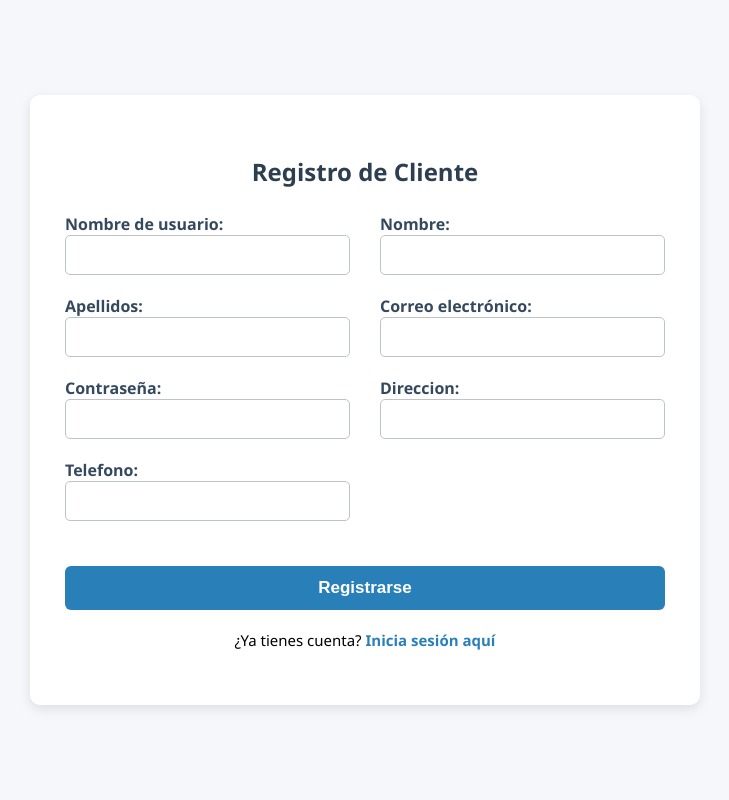
After one commit to alexandersuclupe/Proyecto_Dino_ver2, a Django app: page /registrar/ in a window 1280 px wide. The commit adds this page. Shown: the whole page, without its empty margins (275-1004 px from the left). Run offline with Django 5.2, Linux system fonts and the light colour scheme.

Commit message:
Actualizacion proyecto

```diff
--- a/core/forms.py
+++ b/core/forms.py
@@ -1,6 +1,8 @@
 from django import forms
 from .models import EncuestaSatisfaccion
 from .models import Cliente  # Asegúrate de tener este modelo
+from django.contrib.auth.models import User
+
 
 
 class EncuestaSatisfaccionForm(forms.ModelForm):
@@ -33,3 +35,29 @@ class EncuestaSatisfaccionForm(forms.ModelForm):
         labels = {
             'comentario': 'Comentario adicional (opcional)',
         }
+
+
+class RegistroClienteForm(forms.ModelForm):
+    username = forms.CharField(label='Nombre de usuario')
+    email = forms.EmailField(label='Correo electrónico')
+    password = forms.CharField(widget=forms.PasswordInput, label='Contraseña')
+    first_name = forms.CharField(label='Nombre')
+    last_name = forms.CharField(label='Apellidos')
+
+    class Meta:
+        model = Cliente
+        fields = ['direccion', 'telefono']
+
+    def save(self, commit=True):
+        user = User.objects.create_user(
+            username=self.cleaned_data['username'],
+            email=self.cleaned_data['email'],
+            password=self.cleaned_data['password'],
+            first_name=self.cleaned_data['first_name'],
+            last_name=self.cleaned_data['last_name'],
+        )
+        cliente = super().save(commit=False)
+        cliente.user = user
+        if commit:
+            cliente.save()
+        return cliente
--- a/core/models.py
+++ b/core/models.py
@@ -6,14 +6,12 @@ from datetime import timedelta
 
 # Cliente
 class Cliente(models.Model):
-    nombre = models.CharField(max_length=100)
-    apellidos = models.CharField(max_length=100)
-    correo = models.EmailField()
+    user = models.ForeignKey(User, on_delete=models.CASCADE, null=True, blank=True)
     direccion = models.CharField(max_length=200, blank=True, null=True)
     telefono = models.CharField(max_length=20, blank=True, null=True)
 
     def __str__(self):
-        return self.nombre
+        return self.user.get_full_name()
 
 # Producto
 class Producto(models.Model):
--- a/core/views.py
+++ b/core/views.py
@@ -1,11 +1,10 @@
 from django.shortcuts import render, get_object_or_404, redirect
 from .models import Venta, EncuestaSatisfaccion
 from .forms import EncuestaSatisfaccionForm
-from django.shortcuts import render
+from django.shortcuts import render, redirect
 from django.contrib.auth import authenticate, login
 from django.contrib import messages
-
-
+from .forms import RegistroClienteForm
 
 
 def encuesta_satisfaccion(request, venta_id):
@@ -49,3 +48,14 @@ def login_view(request):
             messages.error(request, 'Credenciales inválidas. Intenta nuevamente.')
 
     return render(request, 'login.html')
+
+def registro_cliente(request):
+    if request.method == 'POST':
+        form = RegistroClienteForm(request.POST)
+        if form.is_valid():
+            form.save()
+            messages.success(request, 'Registro exitoso. Ahora puedes iniciar sesión.')
+            return redirect('login')
+    else:
+        form = RegistroClienteForm()
+    return render(request, 'registro_cliente.html', {'form': form})
--- /dev/null
+++ b/static/css/registro_cliente.css
@@ -0,0 +1,103 @@
+body {
+  font-family: 'Segoe UI', Tahoma, Geneva, Verdana, sans-serif;
+  background: #f5f7fa;
+  margin: 0;
+  padding: 0;
+  display: flex;
+  align-items: center;
+  justify-content: center;
+  height: 100vh;
+}
+
+.encuesta-container {
+  background: #fff;
+  padding: 40px 35px;
+  box-shadow: 0 4px 12px rgba(0,0,0,0.1);
+  border-radius: 10px;
+  width: 100%;
+  max-width: 600px; /* un poco más ancho para dos columnas */
+}
+
+h2 {
+  text-align: center;
+  color: #2c3e50;
+  margin-bottom: 25px;
+}
+
+/* Usamos grid para el form, dos columnas y espacio */
+form {
+  display: grid;
+  grid-template-columns: 1fr 1fr; /* dos columnas iguales */
+  gap: 20px 30px; /* filas 20px, columnas 30px */
+}
+
+/* Hacemos que el label tome toda la columna en la que está */
+form label {
+  grid-column: span 2; /* que label ocupe ambas columnas para que quede encima del input */
+  font-weight: 600;
+  color: #34495e;
+  margin-bottom: 6px;
+}
+
+/* Los inputs, select, textarea dentro del form ocuparán solo una columna */
+form input, form select, form textarea {
+  width: 100%;
+  padding: 10px;
+  border: 1.8px solid #bdc3c7;
+  border-radius: 5px;
+  font-size: 16px;
+  box-sizing: border-box;
+  transition: border-color 0.3s ease;
+  grid-column: span 1; /* cada input en una columna */
+}
+
+form input:focus, form select:focus, form textarea:focus {
+  border-color: #2980b9;
+  outline: none;
+  box-shadow: 0 0 5px rgba(41, 128, 185, 0.4);
+}
+
+/* El botón de submit debe ocupar ambas columnas y estar centrado */
+button[type="submit"] {
+  margin-top: 25px;
+  background-color: #2980b9;
+  color: white;
+  font-size: 17px;
+  padding: 12px 0;
+  width: 100%;
+  border: none;
+  border-radius: 6px;
+  cursor: pointer;
+  font-weight: 700;
+  transition: background-color 0.3s ease;
+  grid-column: span 2;
+}
+
+button[type="submit"]:hover {
+  background-color: #1f618d;
+}
+
+p.error-message {
+  color: red;
+  text-align: center;
+  margin-top: 10px;
+  grid-column: span 2;
+  font-weight: 600;
+}
+
+.register-link {
+  text-align: center;
+  margin-top: 20px;
+  font-size: 15px;
+  grid-column: span 2;
+}
+
+.register-link a {
+  color: #2980b9;
+  text-decoration: none;
+  font-weight: bold;
+}
+
+.register-link a:hover {
+  text-decoration: underline;
+}
--- a/templates/login.html
+++ b/templates/login.html
@@ -24,6 +24,12 @@
 
       <button type="submit">Ingresar</button>
     </form>
+
+    <!-- ENLACE A REGISTRO -->
+    <p style="margin-top: 10px; text-align: center;">
+      ¿Aún no tienes cuenta?
+      <a href="{% url 'registro_cliente' %}">Regístrate aquí</a>
+    </p>
   </div>
 </body>
 </html>
--- /dev/null
+++ b/templates/registro_cliente.html
@@ -0,0 +1,53 @@
+<!DOCTYPE html>
+<html lang="es">
+<head>
+  {% load static %}
+  <meta charset="UTF-8" />
+  <meta name="viewport" content="width=device-width, initial-scale=1" />
+  <title>Registrar Cliente</title>
+  <link rel="stylesheet" href="{% static 'css/registro_cliente.css' %}">
+</head>
+<body>
+  <div class="encuesta-container">
+    <h2>Registro de Cliente</h2>
+    <form method="post" novalidate>
+      {% csrf_token %}
+
+      <div class="form-group">
+        {{ form.username.label_tag }}
+        {{ form.username }}
+      </div>
+      <div class="form-group">
+        {{ form.first_name.label_tag }}
+        {{ form.first_name }}
+      </div>
+      <div class="form-group">
+        {{ form.last_name.label_tag }}
+        {{ form.last_name }}
+      </div>
+      <div class="form-group">
+        {{ form.email.label_tag }}
+        {{ form.email }}
+      </div>
+      <div class="form-group">
+        {{ form.password.label_tag }}
+        {{ form.password }}
+      </div>
+
+
+      <div class="form-group">
+        {{ form.direccion.label_tag }}
+        {{ form.direccion }}
+      </div>
+      <div class="form-group">
+        {{ form.telefono.label_tag }}
+        {{ form.telefono }}
+      </div>
+
+      <button type="submit">Registrarse</button>
+    </form>
+
+    <p class="register-link">¿Ya tienes cuenta? <a href="{% url 'login' %}">Inicia sesión aquí</a></p>
+  </div>
+</body>
+</html>
--- a/ventas/urls.py
+++ b/ventas/urls.py
@@ -29,5 +29,7 @@ urlpatterns = [
     path('gracias/', views.gracias_encuesta, name='gracias_encuesta'),
     path('', index, name='index'),
     path('login/', login_view, name='login'),
+    path('registrar/', views.registro_cliente, name='registro_cliente'),
+
 
 ]
```
Also changed, not shown: core/admin.py (+9 -3 lines), core/migrations/0001_initial.py, db.sqlite3.
